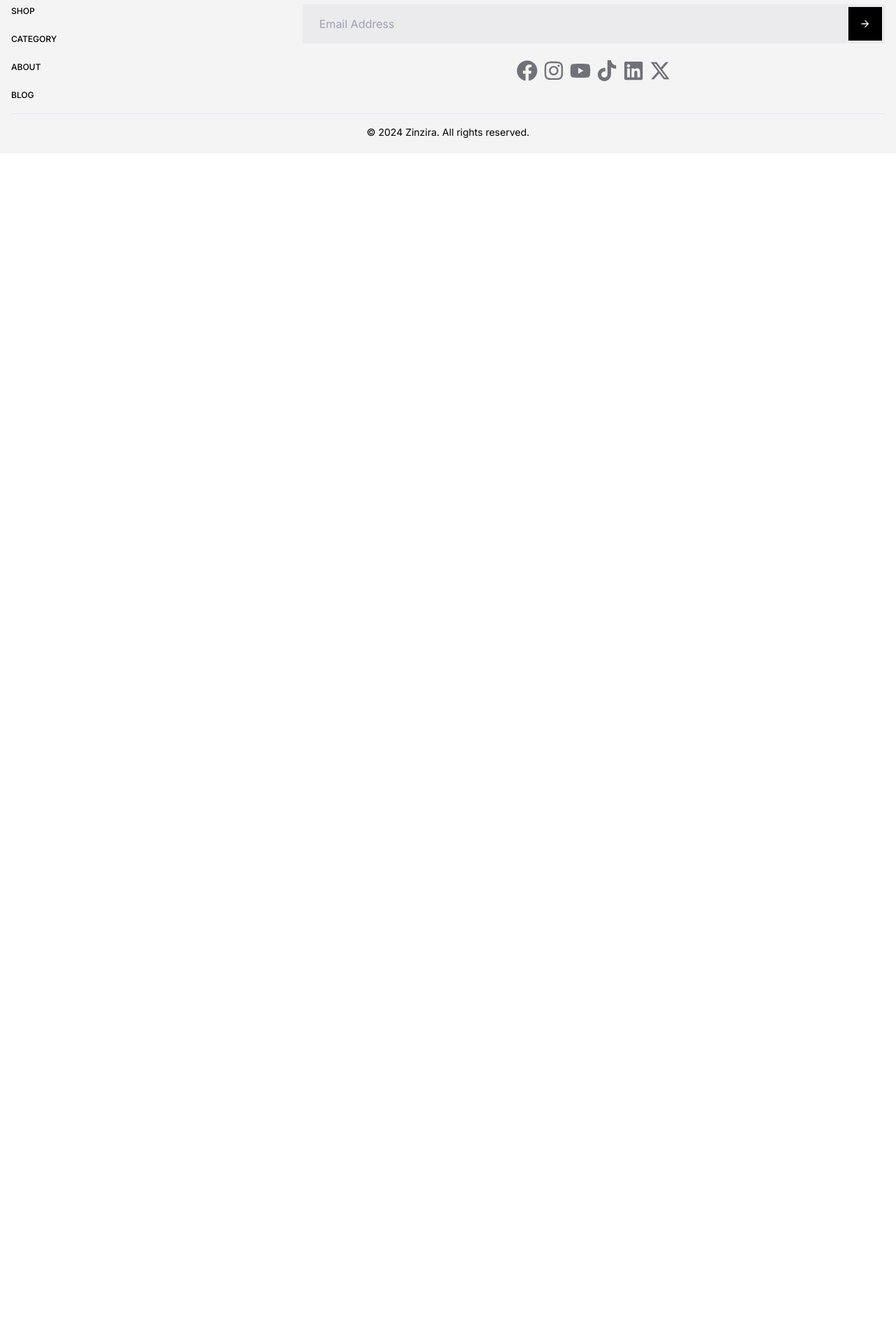
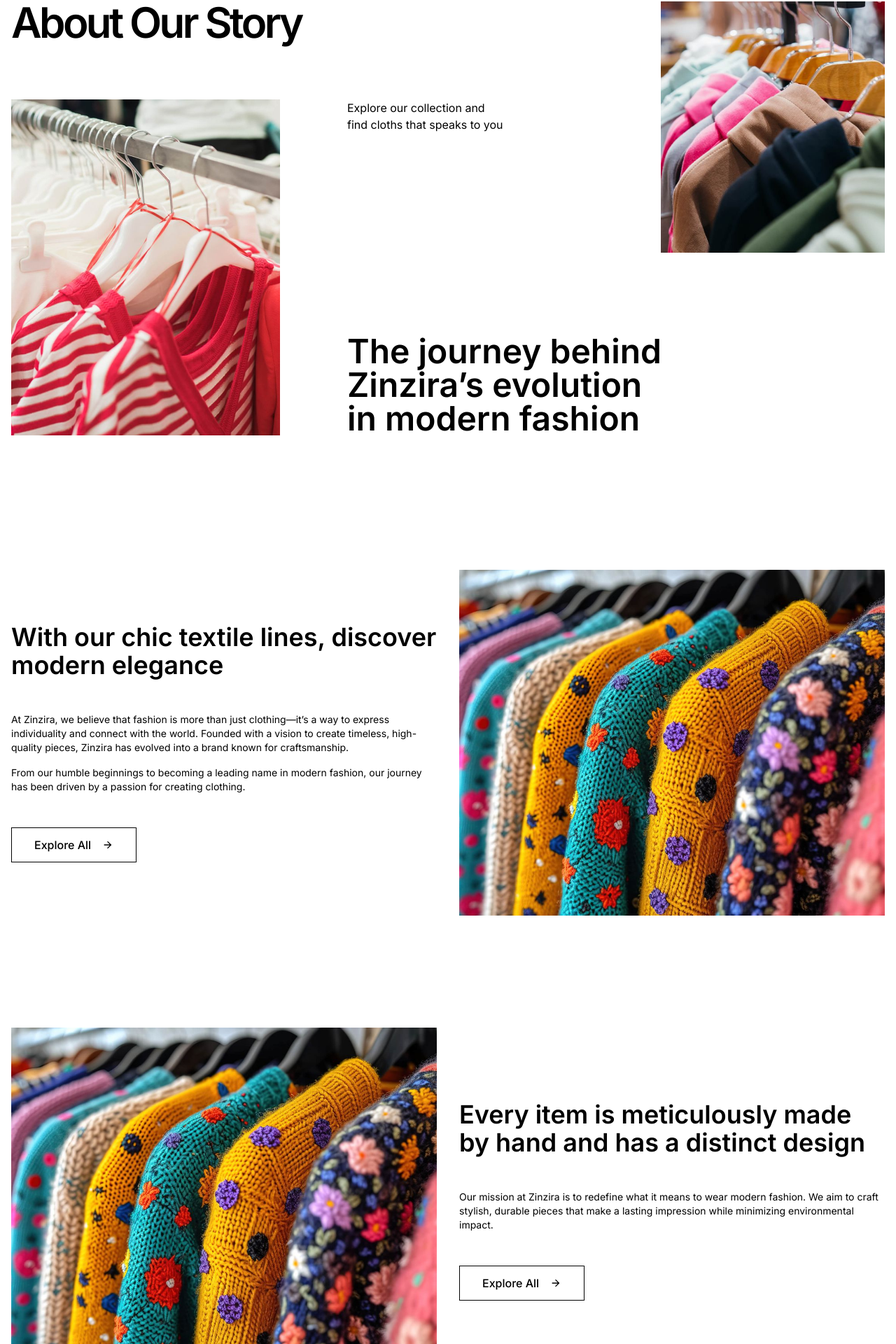
Before and after one commit to saeidsh777/shop, a Next.js app: page /about in a window 1280 px wide. Shown: the part 158-2078 px from the top of the page at 70% size. Before the commit the page ends 800 px from the top, so only its background shows below. Built offline with nearby package versions, Linux system fonts and the light colour scheme; no server answers.

Commit message:
FEAT: About template

```diff
--- /dev/null
+++ b/src/Components/Templates/AboutTemplate/AboutTemplate.tsx
@@ -0,0 +1,174 @@
+import GlobalBtn from '@/Components/Modules/Btns/GlobalBtn/GlobalBtn';
+import SectionTitle from '@/Components/Modules/Titels/SectionTitle/SectionTitle';
+import Image from 'next/image';
+import React from 'react';
+import UserCard from './UserCard/UserCard';
+import SectionTemplate from '@/Components/Modules/SectionTemplate/SectionTemplate';
+import Support from '@/Components/Modules/Support/Support';
+import VisitOur from '@/Components/Modules/VisitOur/VisitOur';
+
+export default function AboutTemplate() {
+    return (
+        <main className="main">
+            <div className="container">
+                <section className="relative mb-20 lg:mb-48">
+                    <h1 className="mb-8 sm:mb-20">About Our Story</h1>
+                    <div className="flex flex-col md:flex-row gap-4 xl:gap-24">
+                        <div className="w-full lg:h-[30rem] lg:w-[24rem] md:w-[32rem]">
+                            <Image
+                                className="w-full h-full object-cover"
+                                src={'/images/products/about-1.jpg'}
+                                alt="product image"
+                                width={500}
+                                height={500}
+                            />
+                        </div>
+                        <div className="flex flex-col justify-end lg:justify-between">
+                            <p className="md:max-w-56">
+                                Explore our collection and find cloths that
+                                speaks to you
+                            </p>
+                            <h2 className="text-3xl lg:text-5xl font-semibold lg:max-w-[29rem]">
+                                The journey behind Zinzira’s evolution in modern
+                                fashion
+                            </h2>
+                        </div>
+                    </div>
+
+                    <div className="hidden md:block max-h-[30rem] md:w-60 xl:w-80 absolute right-0 top-0">
+                        <Image
+                            className="w-full h-full object-cover"
+                            src={'/images/products/about-2.jpg'}
+                            alt="product image"
+                            width={500}
+                            height={500}
+                        />
+                    </div>
+                </section>
+
+                <section className="grid lg:grid-cols-2 gap-8 place-items-center mb-20 lg:mb-40">
+                    <div className="flex flex-col gap-8 md:gap-12 order-2 lg:order-1">
+                        <h2 className="text-3xl lg:text-4xl font-semibold">
+                            With our chic textile lines, discover modern
+                            elegance
+                        </h2>
+                        <div>
+                            <p className="mb-4 text-sm">
+                                At Zinzira, we believe that fashion is more than
+                                just clothing—it’s a way to express
+                                individuality and connect with the world.
+                                Founded with a vision to create timeless,
+                                high-quality pieces, Zinzira has evolved into a
+                                brand known for craftsmanship.
+                            </p>
+                            <p className=" text-sm">
+                                From our humble beginnings to becoming a leading
+                                name in modern fashion, our journey has been
+                                driven by a passion for creating clothing.
+                            </p>
+                        </div>
+                        <GlobalBtn
+                            title="Explore All"
+                            href="/products"
+                            type={4}
+                        />
+                    </div>
+                    <div className="w-full order-1 lg:order-2">
+                        <Image
+                            className="w-full h-full object-cover"
+                            src={'/images/products/about-3.jpg'}
+                            alt="product image"
+                            width={500}
+                            height={500}
+                        />
+                    </div>
+                </section>
+
+                <section className="grid lg:grid-cols-2 gap-8 place-items-center mb-20">
+                    <div className="w-full">
+                        <Image
+                            className="w-full h-full object-cover"
+                            src={'/images/products/about-3.jpg'}
+                            alt="product image"
+                            width={500}
+                            height={500}
+                        />
+                    </div>
+                    <div className="flex flex-col gap-8 md:gap-12">
+                        <h2 className="text-3xl lg:text-4xl font-semibold">
+                            Every item is meticulously made by hand and has a
+                            distinct design
+                        </h2>
+                        <div>
+                            <p className="text-sm">
+                                Our mission at Zinzira is to redefine what it
+                                means to wear modern fashion. We aim to craft
+                                stylish, durable pieces that make a lasting
+                                impression while minimizing environmental
+                                impact.
+                            </p>
+                        </div>
+                        <GlobalBtn
+                            title="Explore All"
+                            href="/products"
+                            type={4}
+                        />
+                    </div>
+                </section>
+
+                <SectionTitle title="Meet Our Team" />
+
+                <section className="mt-12 grid sm:grid-cols-2 lg:grid-cols-4 auto-rows-auto gap-x-4 gap-y-12">
+                    <UserCard
+                        image="/images/user/user-1.jpg"
+                        name="Cody Fisher"
+                        work="Web Designer"
+                    />
+                    <UserCard
+                        image="/images/user/user-2.jpg"
+                        name="Cameron Williamson"
+                        work="Senior Designer"
+                    />
+                    <UserCard
+                        image="/images/user/user-3.jpg"
+                        name="Robert Fox"
+                        work="President of Sales"
+                    />
+                    <UserCard
+                        image="/images/user/user-4.jpg"
+                        name="Annette Black"
+                        work="Creative Designer"
+                    />
+                    <UserCard
+                        image="/images/user/user-5.jpg"
+                        name="Brooklyn Simmons"
+                        work="Marketing Coordinator"
+                    />
+                    <UserCard
+                        image="/images/user/user-6.jpg"
+                        name="Marvin McKinney"
+                        work="Head of Design"
+                    />
+                    <UserCard
+                        image="/images/user/user-7.jpg"
+                        name="Wade Warren"
+                        work="Project Manager"
+                    />
+                    <UserCard
+                        image="/images/user/user-8.jpg"
+                        name="Eleanor Pena"
+                        work="Designer"
+                    />
+                </section>
+
+                <SectionTemplate>
+                    <Support />
+                </SectionTemplate>
+
+                <SectionTemplate>
+                    <VisitOur />
+                </SectionTemplate>
+            </div>
+        </main>
+    );
+}
```
